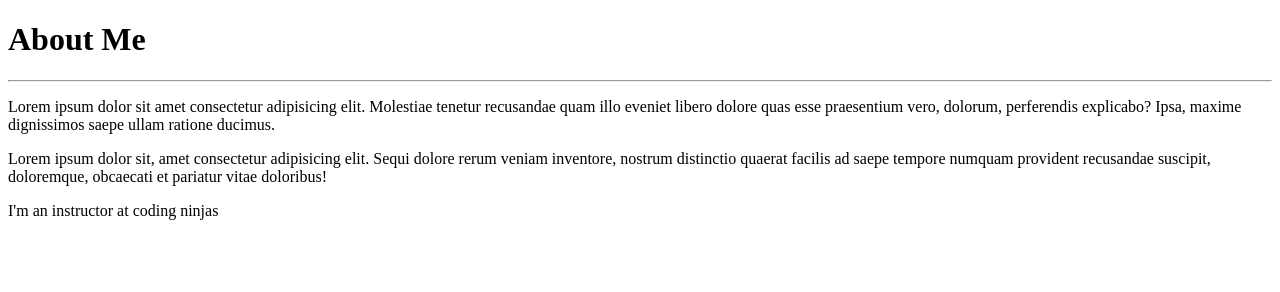
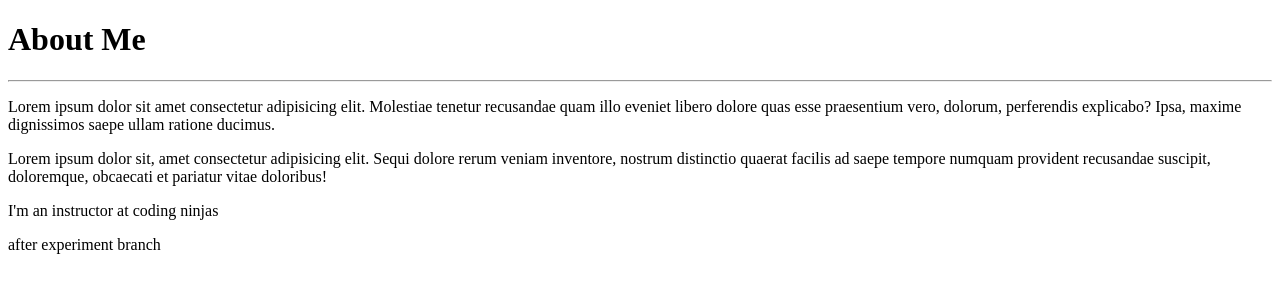
Before and after one commit to narendra-sajwani/my-portfolio, a plain HTML site: page about.html in a window 1280 px wide. Drawn offline with Linux system fonts and the light colour scheme.

Commit message:
updated by master

```diff
--- a/about.html
+++ b/about.html
@@ -20,5 +20,6 @@
     <p>
         I'm an instructor at coding ninjas
     </p>
+    <p>after experiment branch</p>
 </body>
 </html>
```
